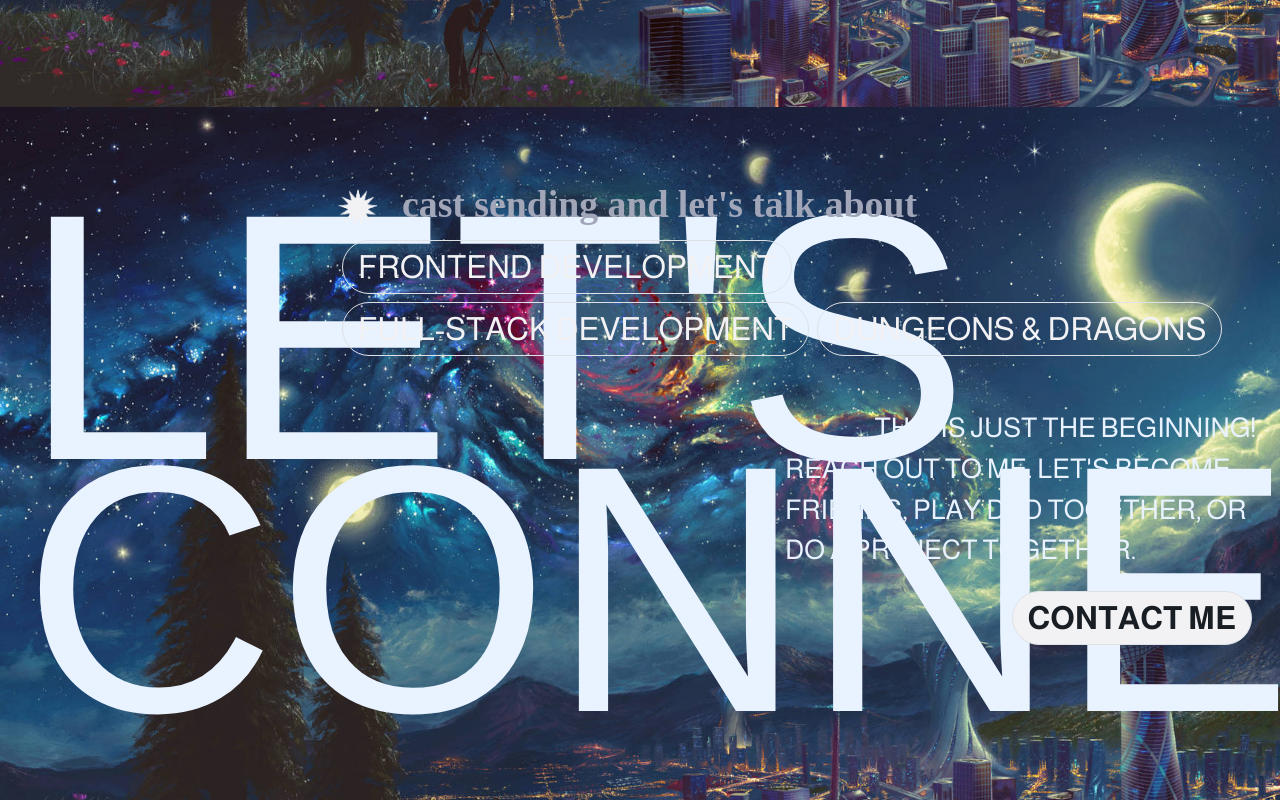
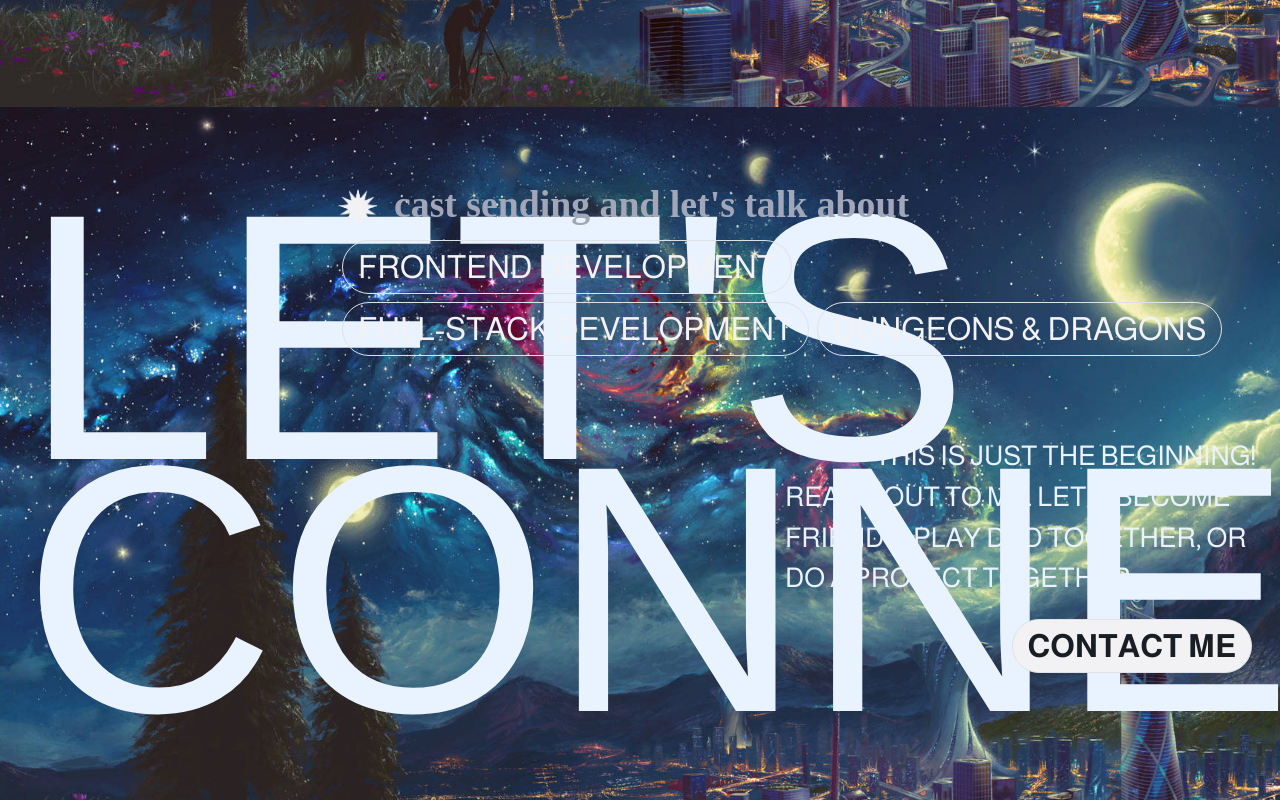
Before and after one commit to petrihcour/vanessa-portfolio, a React (Create React App) app: page / in a window 1280 px wide. Shown: the part 4693-5493 px from the top of the page. Built offline with nearby package versions, Linux system fonts and the light colour scheme; a web font is replaced by a local one.

Commit message:
adjust margin for body-text in sending

```diff
--- a/src/components/Sending.js
+++ b/src/components/Sending.js
@@ -33,11 +33,11 @@ export const Sending = () => {
           </h1>
         </div>
         <div className="col-xl-9 col-lg-9 align-content-start">
-          <h4 className="accent text-lowercase mt-2 mt-xl-0">
-            <img src={star} alt="13 pointed star" className="star-img me-4" />
+          <h4 className="accent text-lowercase mt-4 mt-xl-0">
+            <img src={star} alt="13 pointed star" className="star-img me-3" />
             Cast sending and let's talk about
           </h4>
-          <div className="d-flex flex-wrap">
+          <div className="d-flex flex-wrap mb-xl-4">
             {contactData.map((contact, index) => (
               <MarqueeButton
                 key={index}
@@ -49,8 +49,8 @@ export const Sending = () => {
             ))}
           </div>
 
-          <div className="d-flex col-xl-6 me-0 mx-auto justify-content-end">
-            <div className="mt-4 mt-xl-5 row body-text text-uppercase">
+          <div className="d-flex col-xl-6 me-0 mt-3 mt-xl-5 pt-4 mx-auto justify-content-end">
+            <div className="row mt-xl-1 body-text text-uppercase">
               <div className="text-end">This is just the beginning! </div>
               Reach out to me. Let's become friends, play D&D together, or do a
               project together.
```
